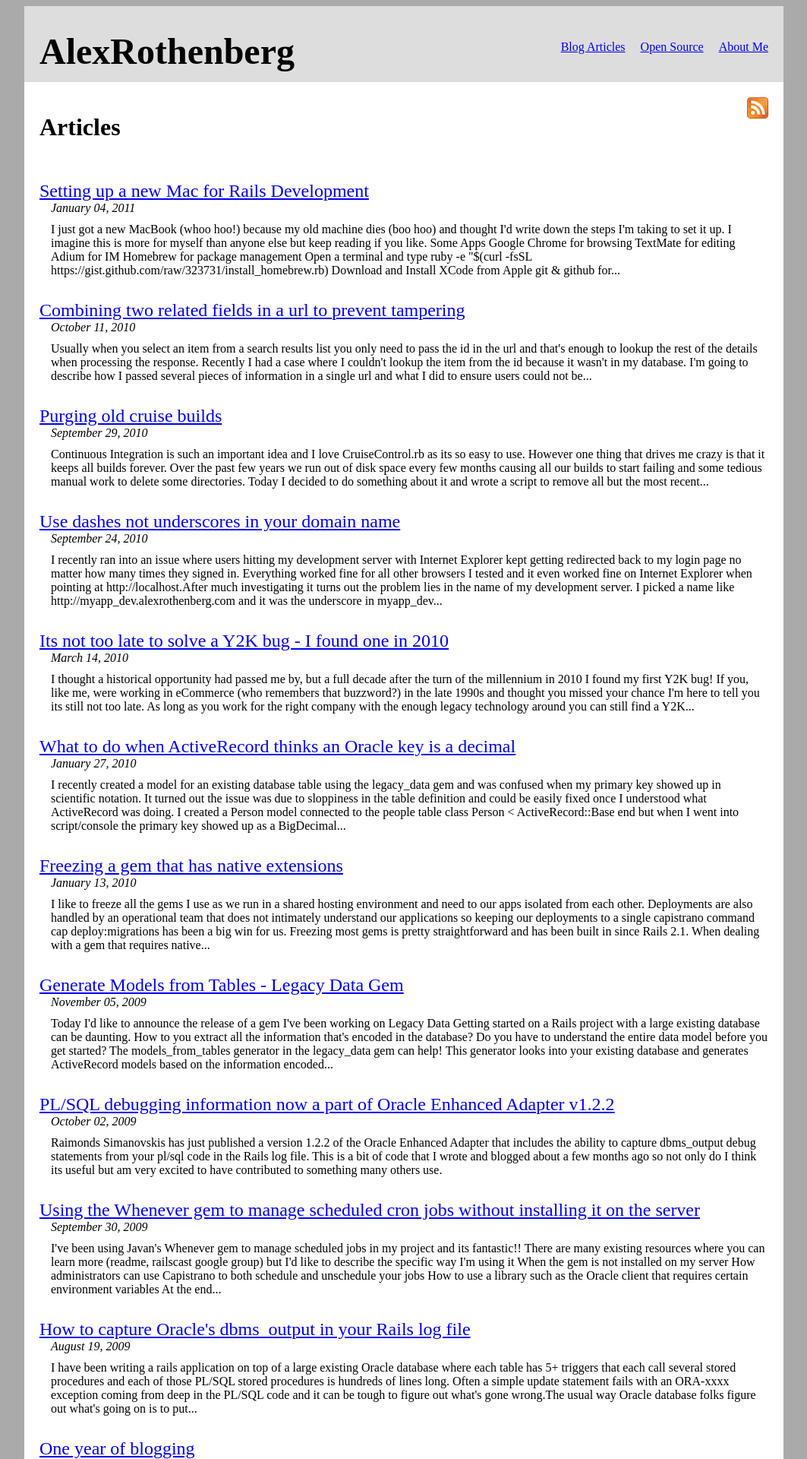
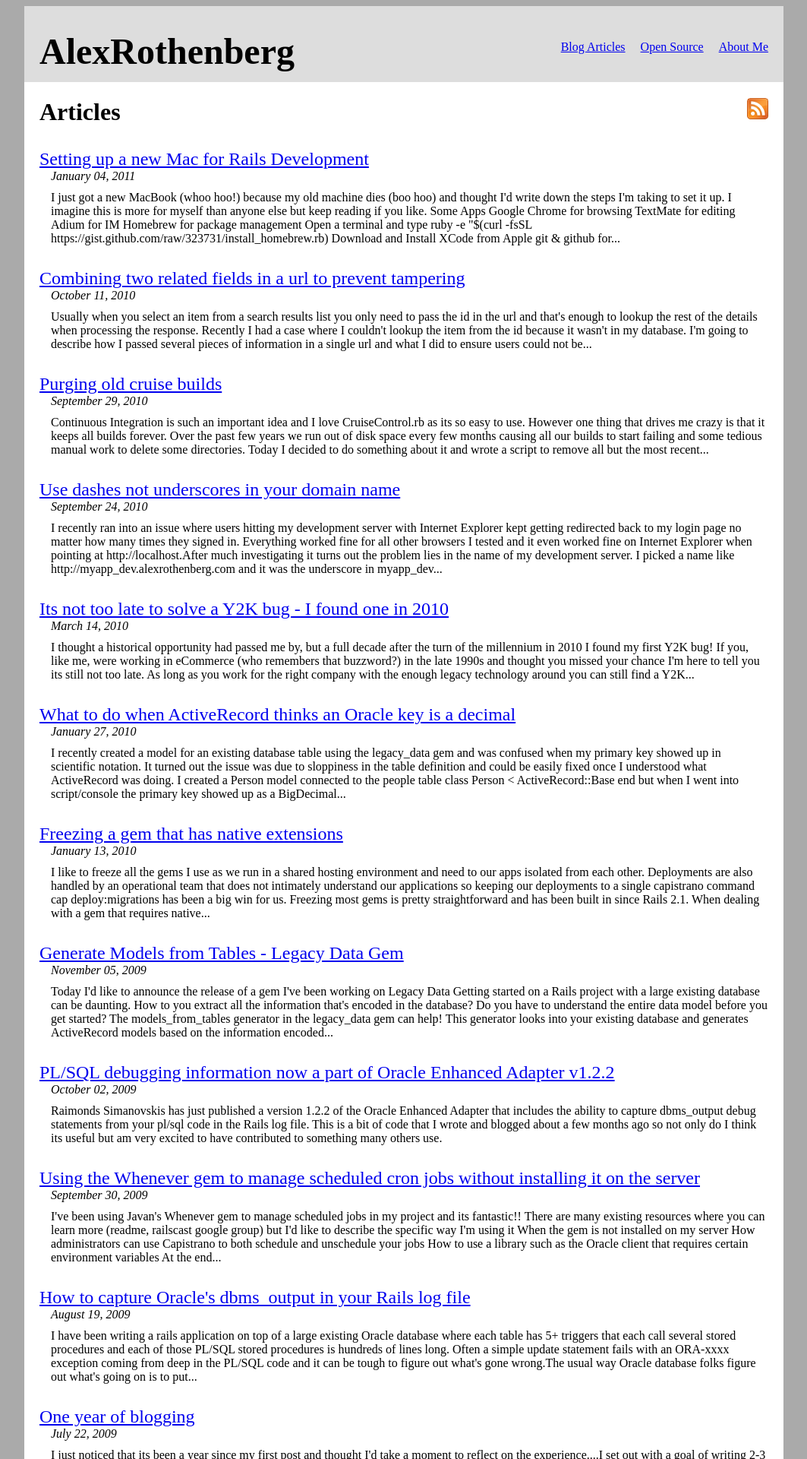
Before and after one commit to alexrothenberg/alexrothenberg.github.com, a Jekyll site: the page built from index.html, in a window 1280 px wide. Shown: the top 1920 px of the page at 76% size, without its empty margins (108-1171 px from the left). Built offline with Jekyll 4.4.1, drawn with Linux system fonts in a browser that asks for light colours.

Commit message:
UI issues with IE and Firefox

```diff
--- a/_layouts/master.html
+++ b/_layouts/master.html
@@ -22,6 +22,7 @@
       <a href="/about_me.html" id="about_me">About Me</a>
     </div>
   </div>
+  <div class="clearfix"/>
 
   <div id="content">
     {{ content }}
--- a/index.html
+++ b/index.html
@@ -3,12 +3,11 @@ title: Alex Rothenberg
 layout: master
 ---
 
-<div class="clearfix">
-  <h1 class='left'>Articles</h1>
-  <a href="http://feeds2.feedburner.com/alexrothenberg" class="right"><img src="images/feed-icon-28x28.png" title="Alex Rothenberg's Feed"/></a>
-
-
+<div>
+  <a href="http://feeds2.feedburner.com/alexrothenberg" class="right"><img border="0" src="images/feed-icon-28x28.png" title="Alex Rothenberg's Feed"/></a>
+  <h1>Articles</h1>
 </div>
+<div class="clearfix"/>
 
 <div class="posts">
   {% for post in site.posts %}
--- a/stylesheets/master.css
+++ b/stylesheets/master.css
@@ -50,7 +50,10 @@ body {
 .right {
   float: right;
 }
-.clearfix::after {
+.clearfix {
+  clear:both;
+}
+.articles_header {
   clear: both;
   content: ' ';
   display: block;
```
